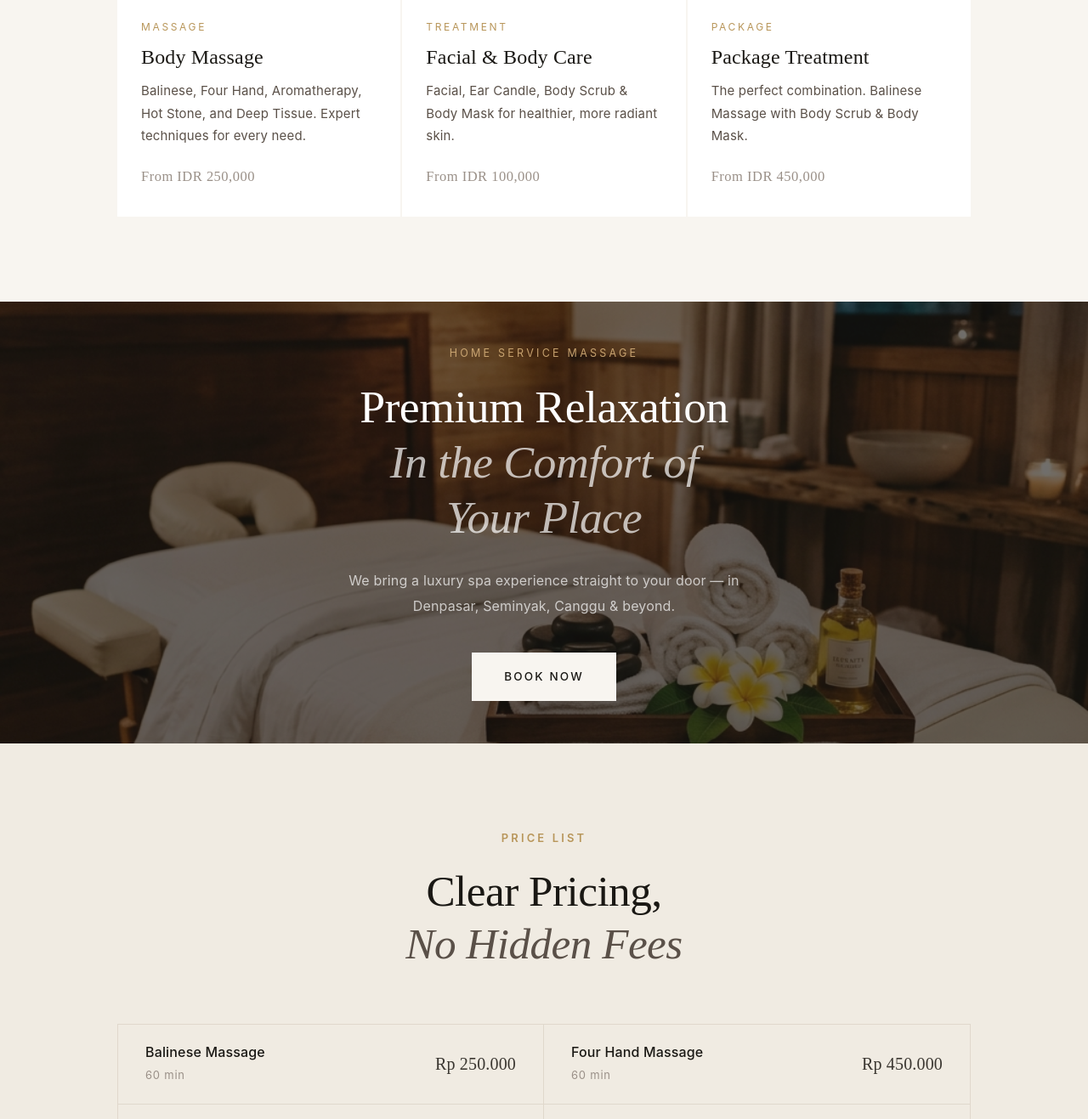
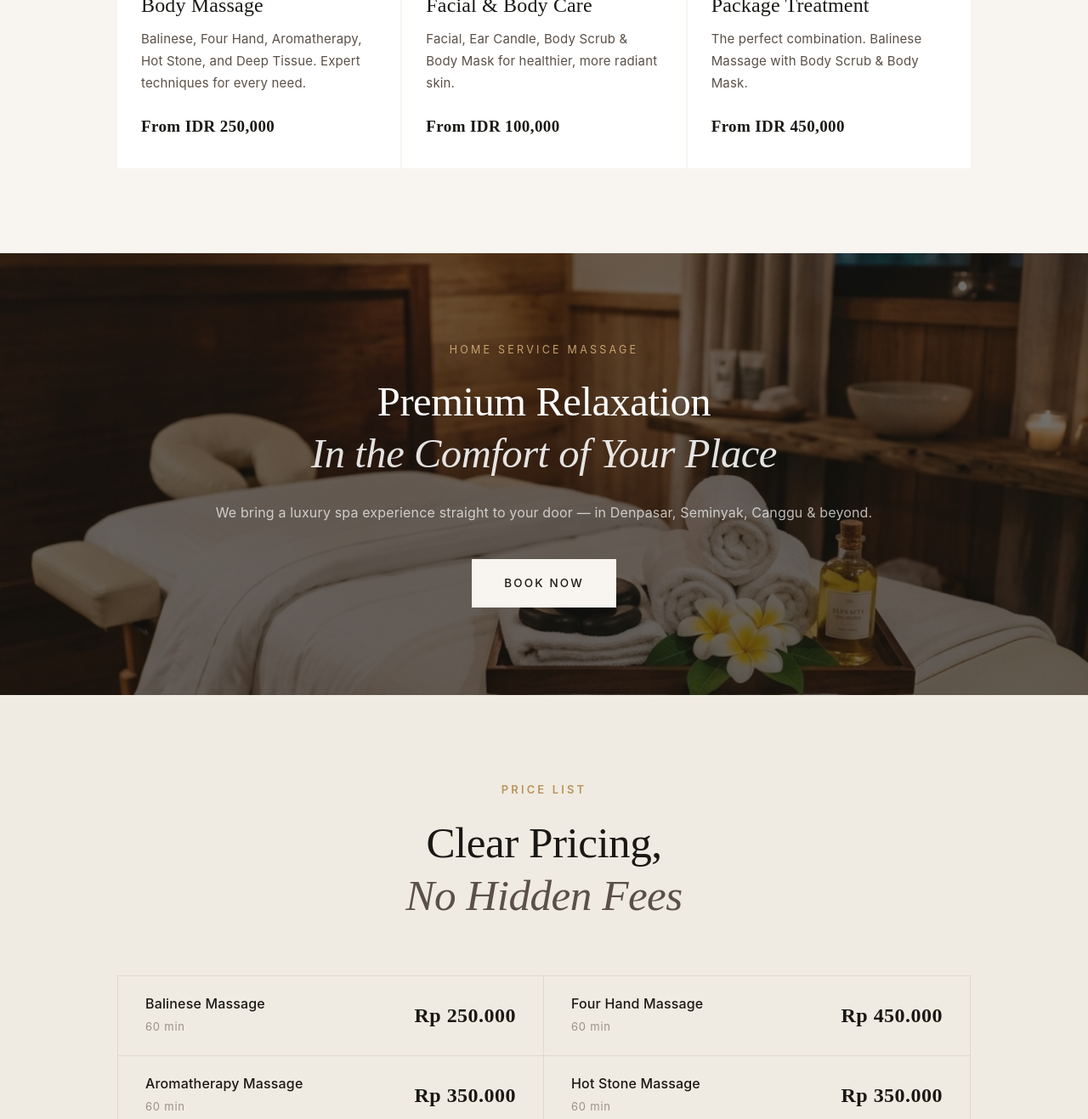
Before and after one commit to BagusSedana/cridevispa, a website: page index.html in a window 1280 px wide. Shown: the part 3780-5097 px from the top of the page at 85% size. Drawn offline with Linux system fonts and the light colour scheme.

Commit message:
style: thicken pricing fonts and enforce 2-line layout for banner and treatments headers

```diff
--- a/css/index.css
+++ b/css/index.css
@@ -753,7 +753,12 @@ button { font-family: inherit; cursor: pointer; border: none; background: none;
   justify-content: space-between;
   margin-bottom: 56px;
 }
-.treatments-header .h2-serif { max-width: 400px; }
+.treatments-header .h2-serif {
+  max-width: 680px;
+}
+.treatments-header .h2-serif em {
+  display: block;
+}
 
 .cards-3-grid {
   display: grid;
@@ -813,9 +818,10 @@ button { font-family: inherit; cursor: pointer; border: none; background: none;
 }
 .treatment-card-price {
   font-family: var(--font-serif);
-  font-size: 16.5px;
-  color: var(--text-light);
-  letter-spacing: 0.03em;
+  font-size: 19px;
+  font-weight: 700;
+  color: var(--dark);
+  letter-spacing: 0.02em;
 }
 
 /* ════════════════════════════════════════════════════════════════════════
@@ -845,9 +851,9 @@ button { font-family: inherit; cursor: pointer; border: none; background: none;
   position: relative;
   z-index: 2;
   text-align: center;
-  max-width: 560px;
+  max-width: 860px;
   margin: 0 auto;
-  padding: 0 48px;
+  padding: 0 24px;
 }
 .banner-pretitle {
   display: block;
@@ -860,14 +866,18 @@ button { font-family: inherit; cursor: pointer; border: none; background: none;
 }
 .banner-title {
   font-family: var(--font-serif);
-  font-size: clamp(32px, 4.2vw, 54px);
-  font-weight: 300;
+  font-size: clamp(28px, 3.8vw, 52px);
+  font-weight: 400;
   color: var(--white);
-  line-height: 1.2;
-  margin-bottom: 28px;
+  line-height: 1.25;
+  margin-bottom: 24px;
   letter-spacing: -0.01em;
 }
-.banner-title em { font-style: italic; color: rgba(255,255,255,0.7); }
+.banner-title em {
+  font-style: italic;
+  color: rgba(255,255,255,0.88);
+  display: block;
+}
 .banner-sub {
   font-size: 16px;
   color: rgba(255,255,255,0.7);
@@ -884,7 +894,7 @@ button { font-family: inherit; cursor: pointer; border: none; background: none;
   background: var(--cream-mid);
 }
 .pricelist-header {
-  max-width: 560px;
+  max-width: 680px;
   margin: 0 auto 64px;
   text-align: center;
 }
@@ -925,11 +935,12 @@ button { font-family: inherit; cursor: pointer; border: none; background: none;
 }
 .home-treat-price {
   font-family: var(--font-serif);
-  font-size: 20px;
-  font-weight: 500;
-  color: var(--charcoal);
+  font-size: 24px;
+  font-weight: 700;
+  color: var(--dark);
   white-space: nowrap;
   flex-shrink: 0;
+  letter-spacing: 0.02em;
 }
 
 .grid-cta-wrapper {
@@ -1269,6 +1280,13 @@ button { font-family: inherit; cursor: pointer; border: none; background: none;
   color: var(--text-mid);
   margin-top: 3px;
 }
+.t-row-meta strong {
+  font-family: var(--font-serif);
+  font-size: 18px;
+  font-weight: 700;
+  color: var(--dark);
+  letter-spacing: 0.02em;
+}
 
 .t-row-right {
   display: flex;
@@ -1695,7 +1713,7 @@ button { font-family: inherit; cursor: pointer; border: none; background: none;
   .home-treat-name .t-title-main { display: block; }
   .home-treat-name .t-title-sub { display: block; margin-top: 2px; }
   .home-treat-dur { font-size: 12.5px; margin-top: 3px; }
-  .home-treat-price { font-size: 19px; align-self: center; }
+  .home-treat-price { font-size: 21px; font-weight: 700; align-self: center; color: var(--dark); }
 
   .treatment-pill-bar { width: 100%; overflow-x: auto; flex-wrap: nowrap; }
   .t-pill { flex-shrink: 0; }
--- a/index.html
+++ b/index.html
@@ -103,7 +103,7 @@
   <link rel="preconnect" href="https://fonts.googleapis.com">
   <link rel="preconnect" href="https://fonts.gstatic.com" crossorigin>
   <link rel="stylesheet"
-    href="https://fonts.googleapis.com/css2?family=Cormorant+Garamond:ital,wght@0,300;0,400;0,500;1,300;1,400&family=Inter:wght@300;400;500&display=swap">
+    href="https://fonts.googleapis.com/css2?family=Cormorant+Garamond:ital,wght@0,300;0,400;0,500;0,600;0,700;1,300;1,400;1,600;1,700&family=Inter:wght@300;400;500;600;700;800&display=swap">
 
   <link rel="preload" as="image" href="assets/hero_bali.png">
   <link rel="stylesheet" href="css/index.css">
```
Also changed, not shown: admin/index.html (+1 -1 lines), artikel/index.html (+1 -1 lines), artikel/manfaat-pijat-bali.html (+1 -1 lines).
